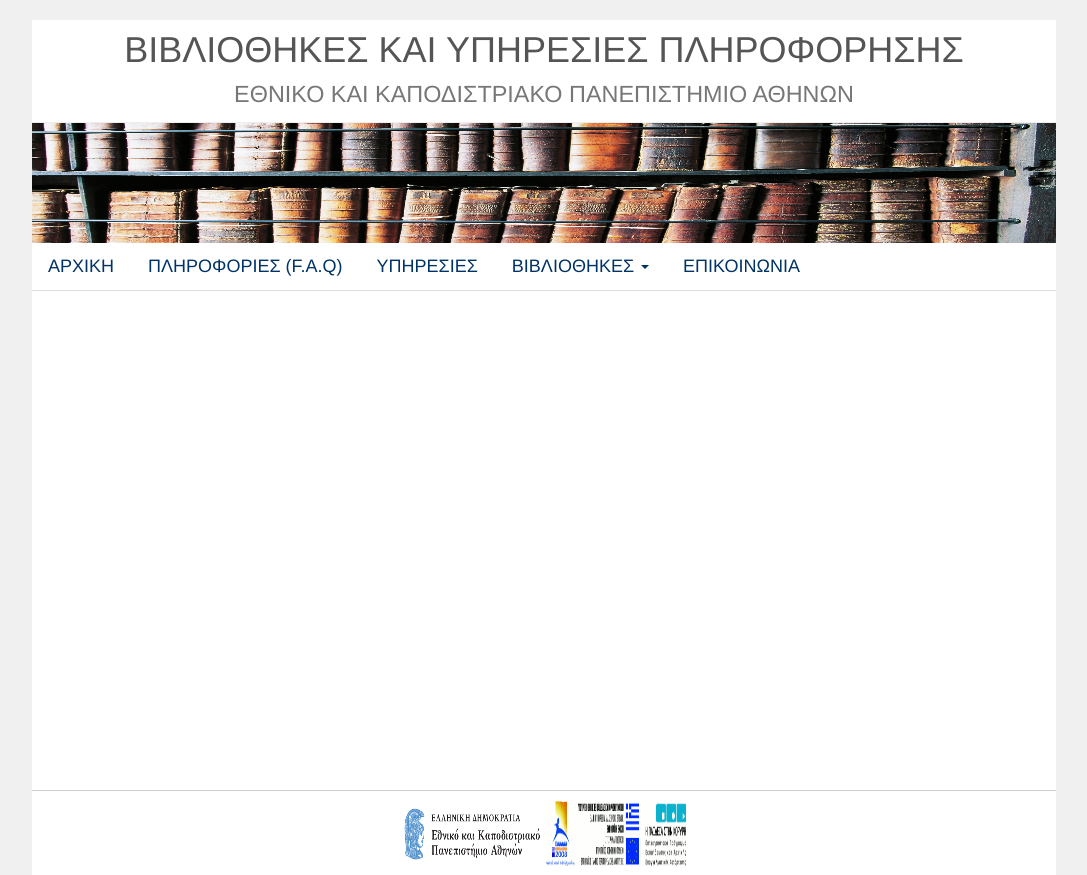
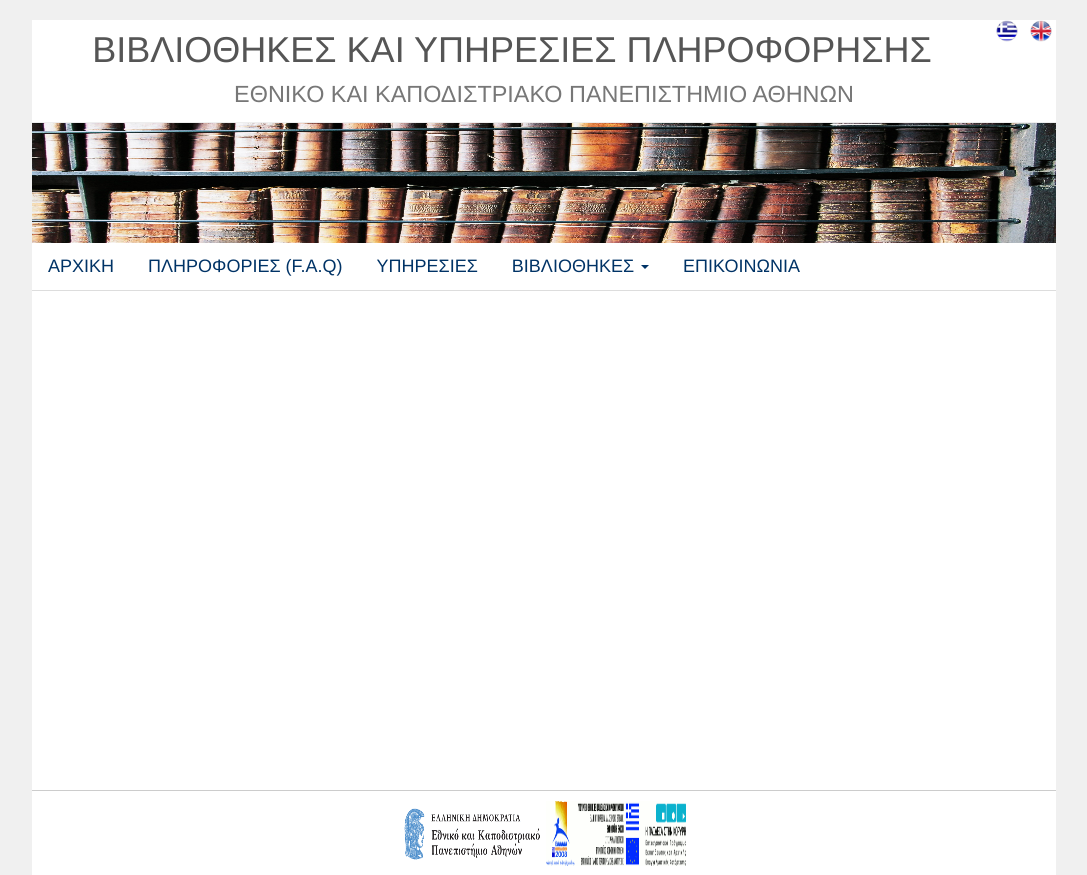
Before and after one commit to oddo-trisp/EAM_project, a PHP site: page / in a window 1280 px wide. Shown: the top 875 px of the page, without its empty margins (96-1183 px from the left). Run offline with PHP 8.4, Linux system fonts and the light colour scheme; some libraries are stand-ins or nearby versions.

Commit message:
add flag icons. not active

```diff
--- a/assets/css/header.css
+++ b/assets/css/header.css
@@ -1,3 +1,13 @@
+.header #lang{
+    float: right;
+}
+
+.header #lang img{
+    width: 30px;
+    height: 22px;
+    cursor: pointer;
+}
+
 .header img{
     width: 100%;
     height: 120px;
--- a/header.php
+++ b/header.php
@@ -1,4 +1,8 @@
 <div class="header">
+    <div id="lang">
+        <img src="assets/img/grflag.png">
+        <img src="assets/img/ukflag.png">
+    </div>
     <div class="page-header">
         <h1> ΒΙΒΛΙΟΘΗΚΕΣ ΚΑΙ ΥΠΗΡΕΣΙΕΣ ΠΛΗΡΟΦΟΡΗΣΗΣ <br><small>  ΕΘΝΙΚΟ ΚΑΙ ΚΑΠΟΔΙΣΤΡΙΑΚΟ ΠΑΝΕΠΙΣΤΗΜΙΟ ΑΘΗΝΩΝ </small></h1>
     </div>
```
